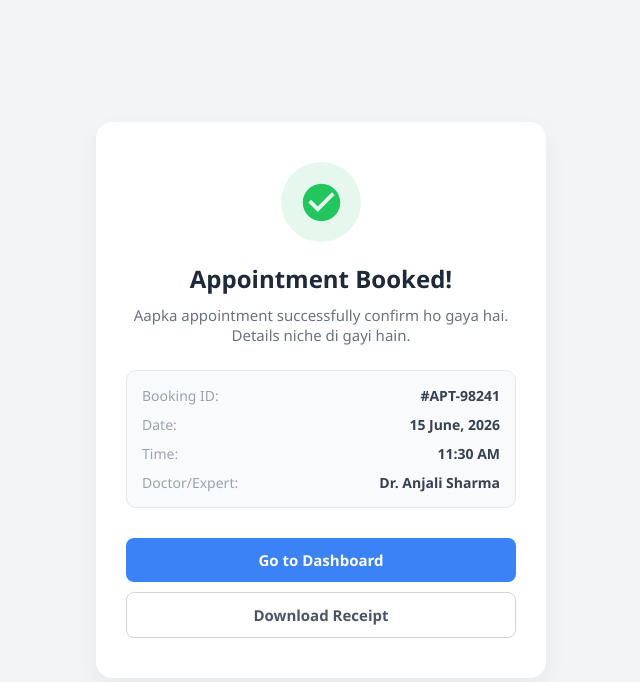
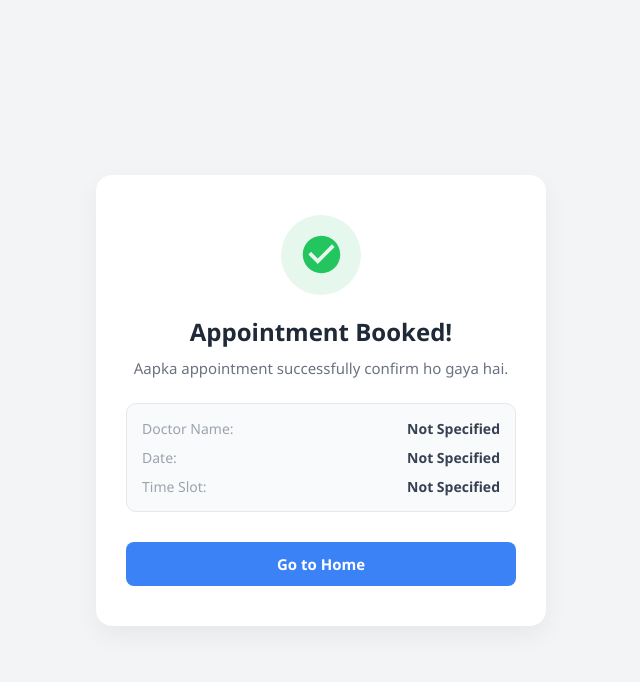
Before and after one commit to shreyakuamri234/healthcare-plus, a Django app: page /success/ in a window 1280 px wide. Shown: the top 682 px of the page, without its empty margins (319-959 px from the left). Run offline with Django 5.2, Linux system fonts and the light colour scheme.

Commit message:
added dynamic javascript for doctor and timing

```diff
--- a/templates/success.html
+++ b/templates/success.html
@@ -121,22 +121,11 @@
         .btn-primary:hover {
             background-color: #2563eb;
         }
-
-        .btn-secondary {
-            background-color: transparent;
-            color: #4b5563;
-            border: 1px solid #d1d5db;
-        }
-
-        .btn-secondary:hover {
-            background-color: #f3f4f6;
-        }
     </style>
 </head>
 <body>
 
     <div class="success-card">
-        <!-- Success Green Tick Icon -->
         <div class="icon-container">
             <svg viewBox="0 0 24 24">
                 <path d="M12 2C6.48 2 2 6.48 2 12s4.48 10 10 10 10-4.48 10-10S17.52 2 12 2zm-2 15l-5-5 1.41-1.41L10 14.17l7.59-7.59L19 8l-9 9z"/>
@@ -144,34 +133,44 @@
         </div>
 
         <h1>Appointment Booked!</h1>
-        <p class="subtitle">Aapka appointment successfully confirm ho gaya hai. Details niche di gayi hain.</p>
+        <p class="subtitle">Aapka appointment successfully confirm ho gaya hai.</p>
 
-        <!-- Appointment Details -->
+        <!-- Dynamic Appointment Details -->
         <div class="details-box">
             <div class="detail-row">
-                <span class="label">Booking ID:</span>
-                <span class="value">#APT-98241</span>
+                <span class="label">Doctor Name:</span>
+                <span class="value" id="docName">Loading...</span>
             </div>
             <div class="detail-row">
                 <span class="label">Date:</span>
-                <span class="value">15 June, 2026</span>
+                <span class="value" id="appDate">Loading...</span>
             </div>
             <div class="detail-row">
-                <span class="label">Time:</span>
-                <span class="value">11:30 AM</span>
-            </div>
-            <div class="detail-row">
-                <span class="label">Doctor/Expert:</span>
-                <span class="value">Dr. Anjali Sharma</span>
+                <span class="label">Time Slot:</span>
+                <span class="value" id="appTime">Loading...</span>
             </div>
         </div>
 
-        <!-- Action Buttons -->
         <div class="btn-group">
-            <a href="#" class="btn btn-primary">Go to Dashboard</a>
-            <a href="#" class="btn btn-secondary">Download Receipt</a>
+            <a href="/" class="btn btn-primary">Go to Home</a>
         </div>
     </div>
 
+    <!-- JavaScript to catch URL parameters -->
+    <script>
+        // URL se data nikalne ka function
+        const urlParams = new URLSearchParams(window.location.search);
+
+        // Parameters ko fields me set karna
+        const doctor = urlParams.get('doctor') || 'Not Specified';
+        const date = urlParams.get('date') || 'Not Specified';
+        const time = urlParams.get('time') || 'Not Specified';
+
+        // HTML elements me values display karna
+        document.getElementById('docName').innerText = decodeURIComponent(doctor);
+        document.getElementById('appDate').innerText = decodeURIComponent(date);
+        document.getElementById('appTime').innerText = decodeURIComponent(time);
+    </script>
+
 </body>
 </html>
```
